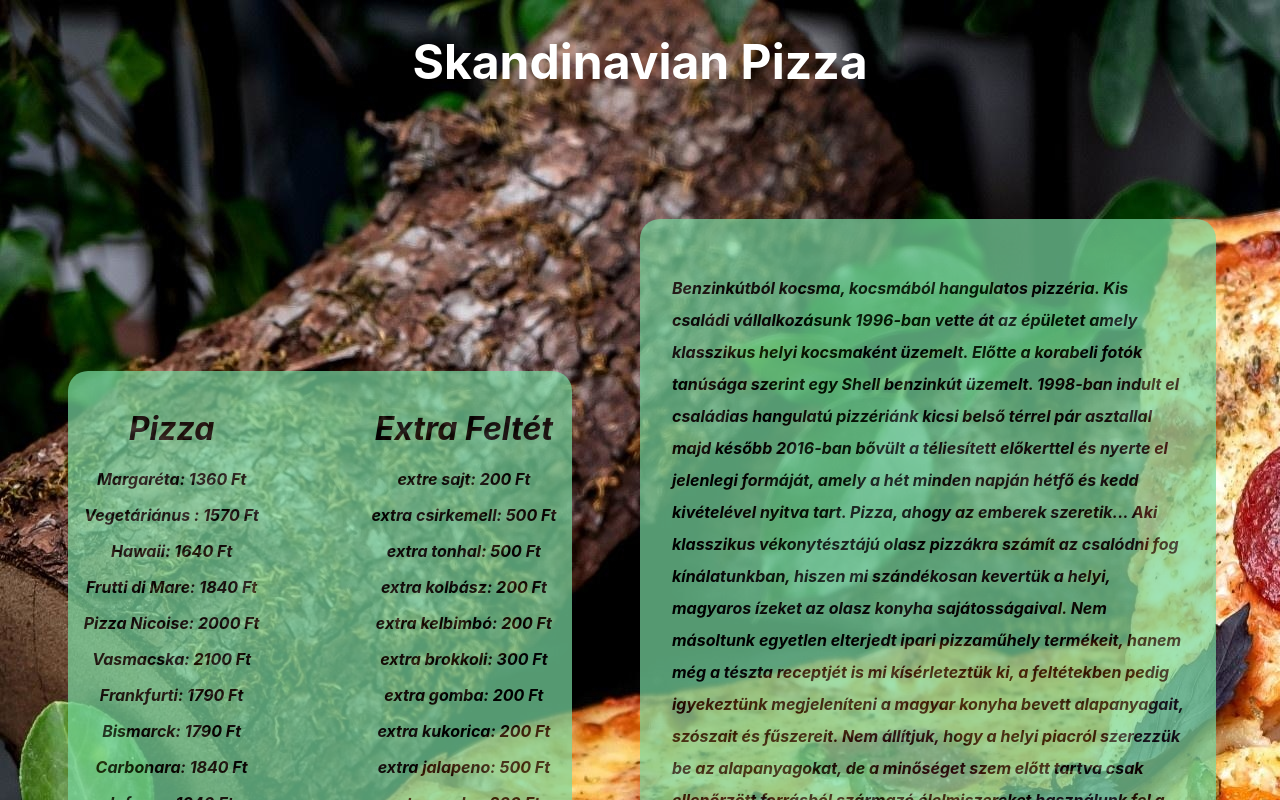
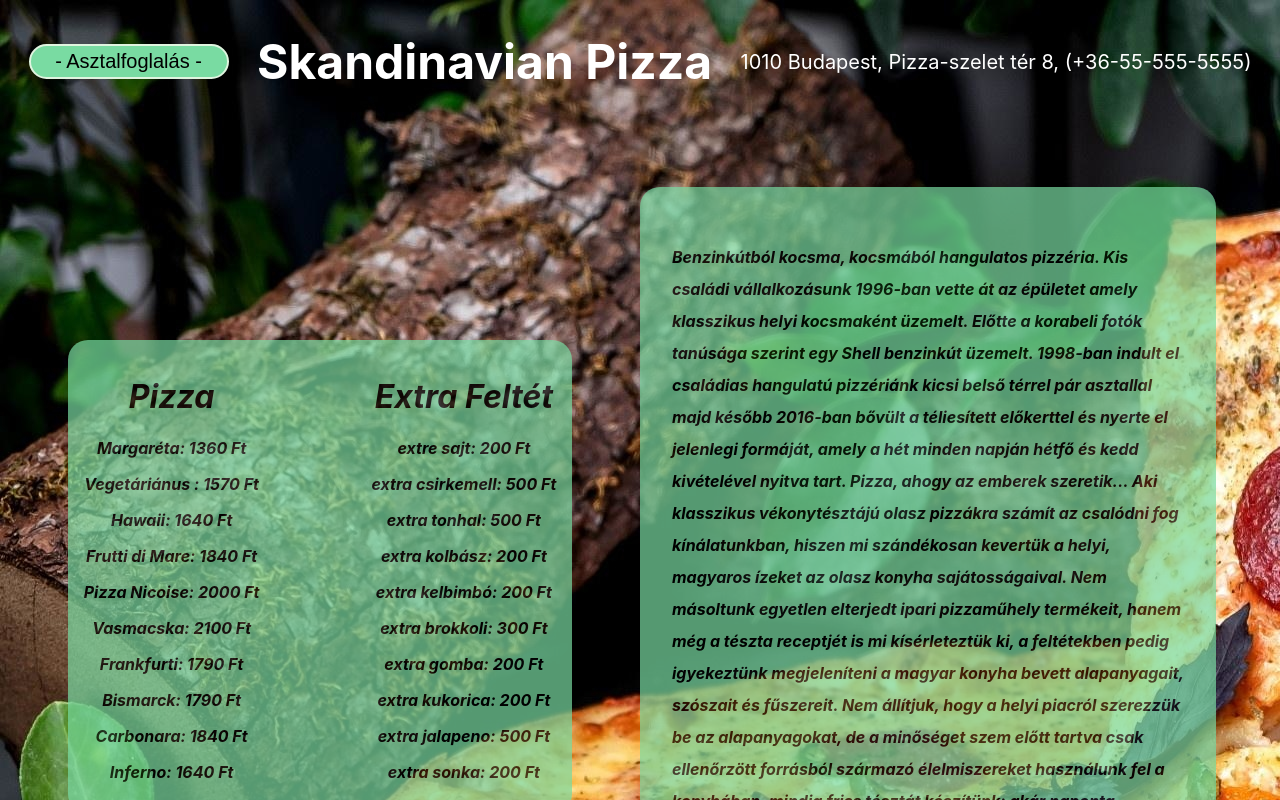
Before and after one commit to hunbp75/pizzaDelivery, a React (Create React App) app in the folder pizza/: page / in a window 1280 px wide. Shown: the top 800 px of the page. Built offline with nearby package versions, Linux system fonts and the light colour scheme.

Commit message:
add some text and design

```diff
--- a/pizza/src/app.css
+++ b/pizza/src/app.css
@@ -6,11 +6,22 @@
   display: flex;
 }
 
+.header-text {
+  display: flex;
+  flex-direction: row;
+  justify-content: space-evenly;
+  align-items: center;
+  margin-bottom: 4rem;
+}
+
 .skandinavian {
   color: white;
   font-size: 48px;
-  text-align: center;
-  margin-bottom: 10%;
+}
+
+.address {
+  color: white;
+  font-size: 20px;
 }
 .Menu {
   display: flex;
@@ -40,6 +51,9 @@
   height: 35px;
   width: 200px;
   font-size: 20px;
+  background-color: rgb(121, 219, 162);
+  border: 2px solid rgb(223, 244, 223);
+  border-radius: 20px;
 }
 .modal {
   position: fixed;
@@ -65,6 +79,8 @@
   width: 500px;
   background-color: aquamarine;
   padding: 2rem;
+  border: 5px solid rgb(150, 211, 150);
+  border-radius: 20px;
 }
 
 .btnCloseX {
@@ -76,7 +92,7 @@
   align-items: center;
   border-radius: 20px;
   border: 2px solid green;
-  background-color: aquamarine;
+  background-color: rgb(121, 219, 162);
 }
 .form {
   display: flex;
@@ -124,9 +140,11 @@
 }
 
 #submitbtn {
+  font-size: 16px;
+  font-weight: 600;
   width: 200px;
   height: 35px;
   border-radius: 20px;
   border: 2px solid green;
-  background-color: aquamarine;
+  background-color: rgb(121, 219, 162);
 }
--- a/pizza/src/components/Order.jsx
+++ b/pizza/src/components/Order.jsx
@@ -15,14 +15,20 @@
   };
   return (
     <div>
-      <h1 className="skandinavian">Skandinavian Pizza</h1>
+      <div className="header-text">
+        <button type="button" className="bookatablebtn" onClick={openModal}>
+          - Asztalfoglalás -
+        </button>
+        <h1 className="skandinavian">Skandinavian Pizza</h1>
+        <div className="address">
+          <span>1010 Budapest, Pizza-szelet tér 8, (+36-55-555-5555)</span>
+        </div>
+      </div>
       <div className="container">
         <Menu />
         <Text />
       </div>
-      <button type="button" className="bookatablebtn" onClick={openModal}>
-        Asztalfoglalás
-      </button>
+
       <Modal isOpen={isOpen} closeModal={closeModal} />
     </div>
   );
```
